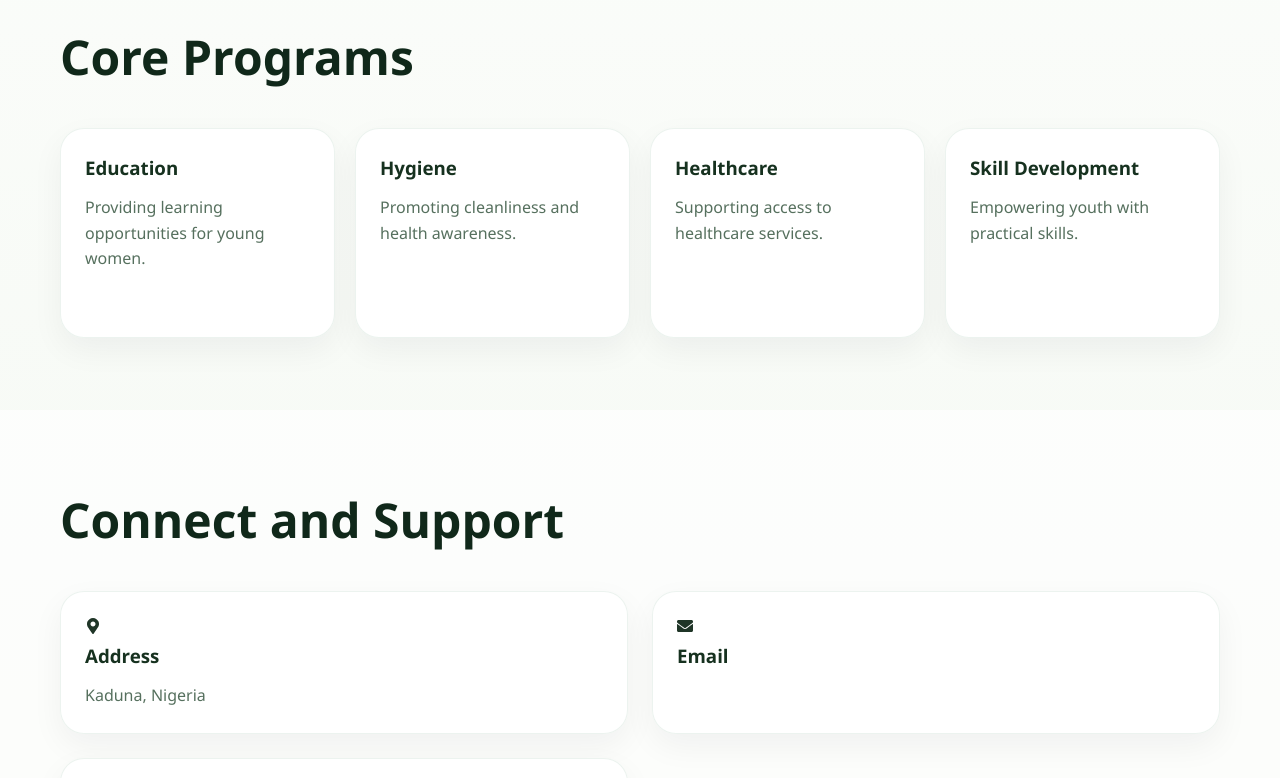
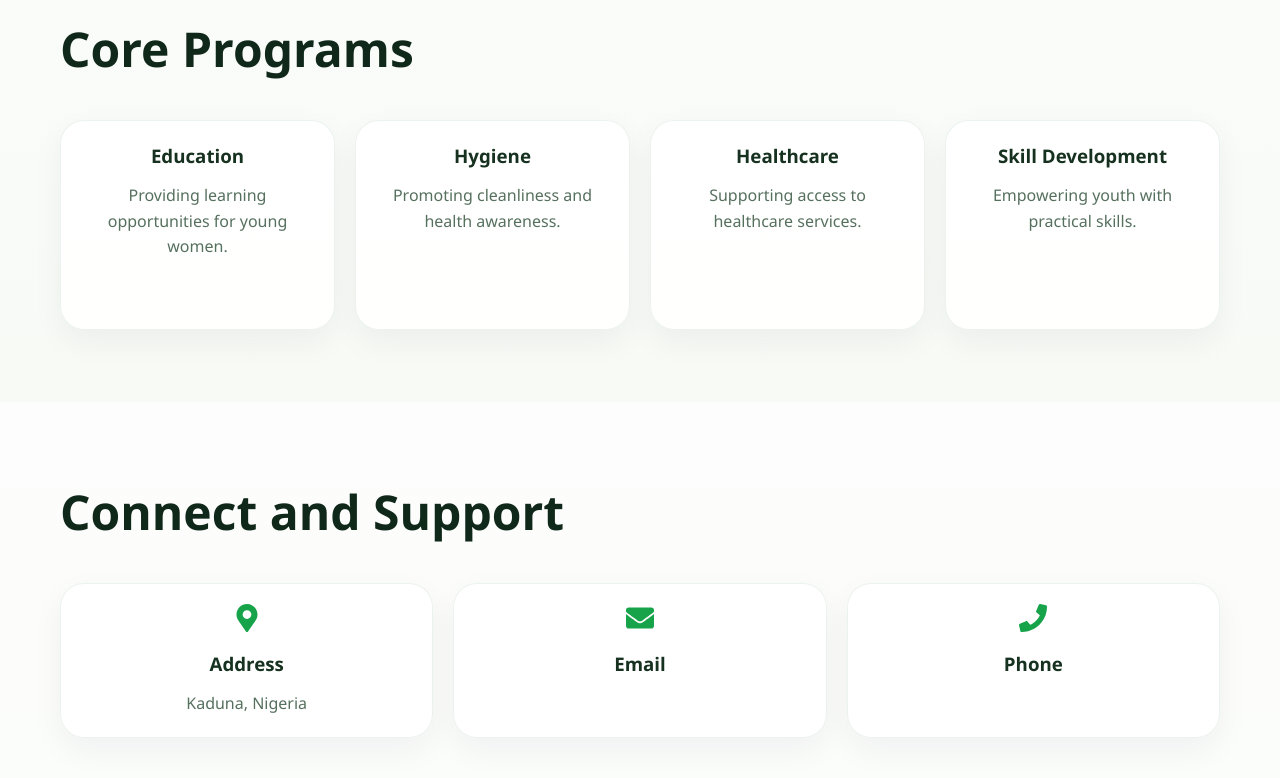
Before and after one commit to Abusadiq006/Zharah-SD-NGO, a React (Vite) app: page / in a window 1280 px wide. Shown: the part 1920-2698 px from the top of the page. Built offline with nearby package versions, Linux system fonts and the light colour scheme.

Commit message:
implementing styles

```diff
--- a/src/App.css
+++ b/src/App.css
@@ -228,14 +228,15 @@
 .about-grid,
 .contact-grid {
   display: grid;
-  grid-template-columns: repeat(2, minmax(0, 1fr));
-  gap: 1.5rem;
+  grid-template-columns: repeat(auto-fit, minmax(250px, 1fr));
+  gap: 20px;
 }
 
 .info-card,
 .program-card,
 .contact-card {
-  padding: 1.5rem;
+  padding: 20px;
+  text-align: center;
   border-radius: 24px;
   background: rgba(255, 255, 255, 0.9);
   border: 1px solid rgba(22, 101, 52, 0.08);
@@ -247,6 +248,12 @@
 .contact-card h3 {
   margin: 0 0 0.75rem;
   color: #16311f;
+}
+
+.contact-icon {
+  font-size: 28px;
+  color: #16a34a;
+  margin-bottom: 10px;
 }
 
 .program-grid {
--- a/src/sections/Contact.jsx
+++ b/src/sections/Contact.jsx
@@ -24,6 +24,7 @@
           <article className='contact-card'>
             <FaPhone className='contact-icon'/>
             <h3>Phone</h3>
+            <p></p>
           </article>
         </div>
       </div>
```
